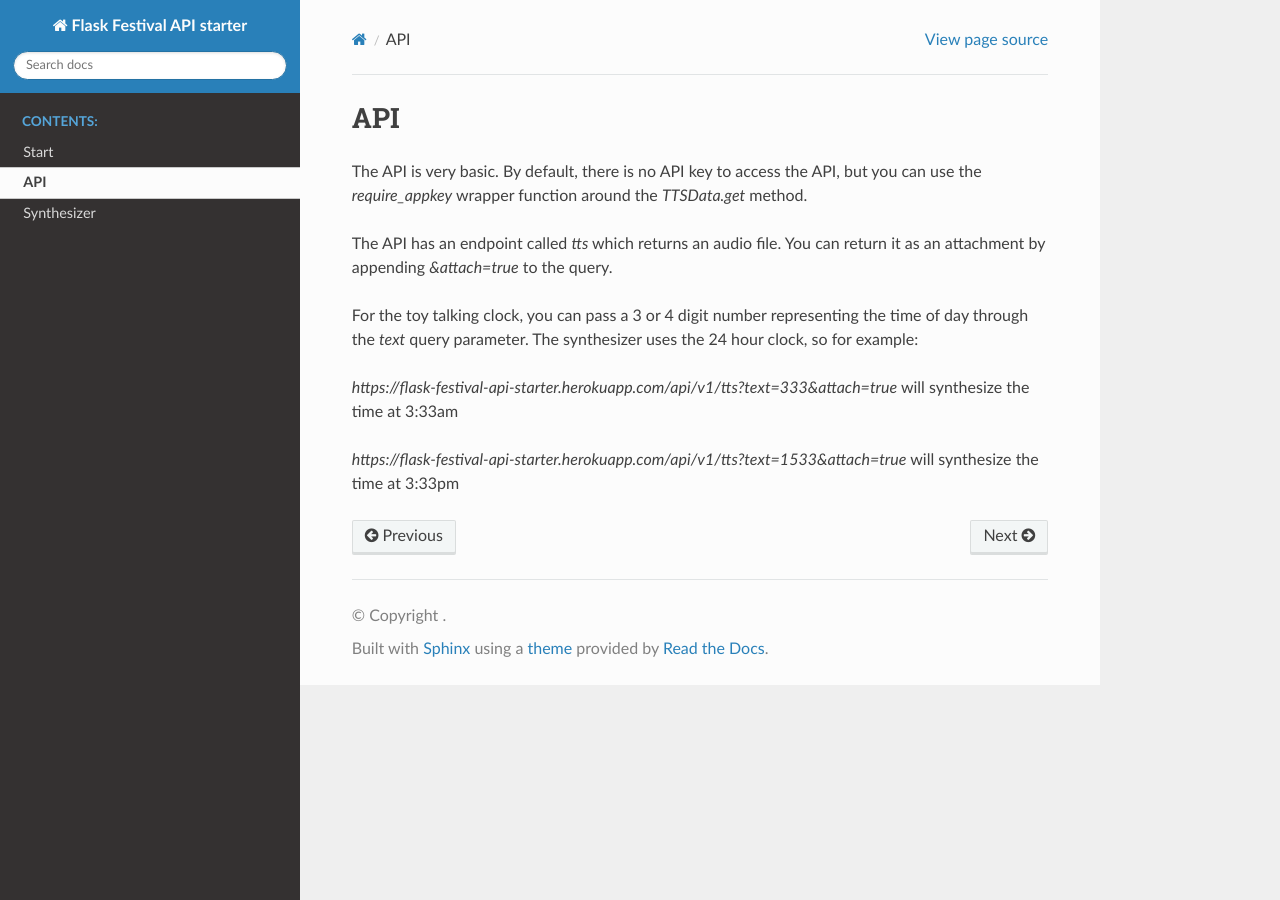
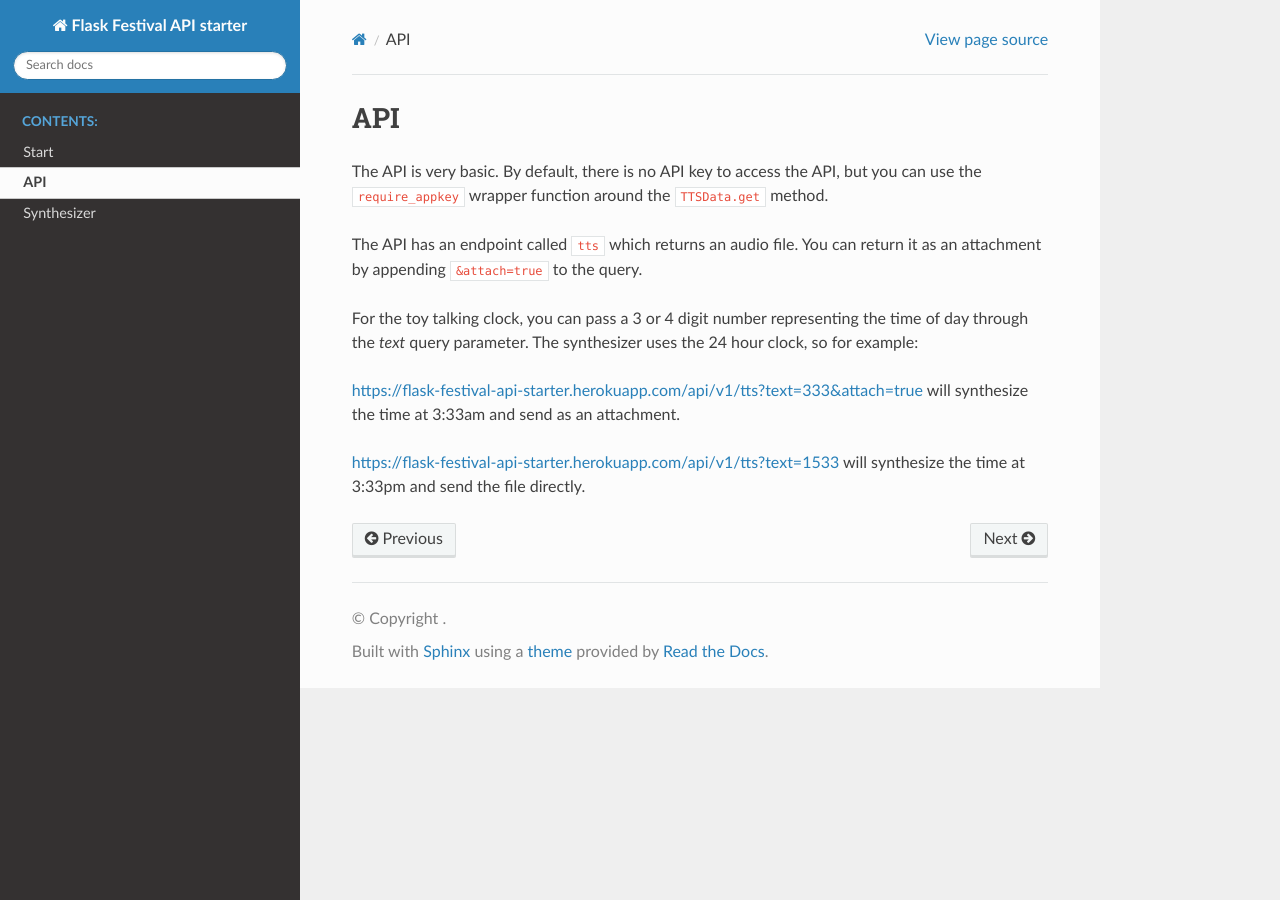
Before and after one commit to roedoejet/flask_festival_api_starter, a Sphinx documentation site: the page built from docs/api.rst, in a window 1280 px wide. Built offline with Sphinx 7.4.7 and the Read the Docs theme 2.0.0, drawn with Linux system fonts in a browser that asks for light colours.

Commit message:
updated docs

```diff
--- a/docs/api.rst
+++ b/docs/api.rst
@@ -3,12 +3,12 @@
 API
 ===
 
-The API is very basic. By default, there is no API key to access the API, but you can use the `require_appkey` wrapper function around the `TTSData.get` method.
+The API is very basic. By default, there is no API key to access the API, but you can use the :code:`require_appkey` wrapper function around the :code:`TTSData.get` method.
 
-The API has an endpoint called `tts` which returns an audio file. You can return it as an attachment by appending `&attach=true` to the query.
+The API has an endpoint called :code:`tts` which returns an audio file. You can return it as an attachment by appending :code:`&attach=true` to the query.
 
 For the toy talking clock, you can pass a 3 or 4 digit number representing the time of day through the `text` query parameter. The synthesizer uses the 24 hour clock, so for example:
 
-`https://flask-festival-api-starter.herokuapp.com/api/v1/tts?text=333&attach=true` will synthesize the time at 3:33am
+`<https://flask-festival-api-starter.herokuapp.com/api/v1/tts?text=333&attach=true>`_ will synthesize the time at 3:33am and send as an attachment.
 
-`https://flask-festival-api-starter.herokuapp.com/api/v1/tts?text=1533&attach=true` will synthesize the time at 3:33pm
+`<https://flask-festival-api-starter.herokuapp.com/api/v1/tts?text=1533>`_ will synthesize the time at 3:33pm and send the file directly.
```
Also changed, not shown: docs/start.rst (+5 -5 lines), docs/synthesizer.rst (+12 -12 lines).
